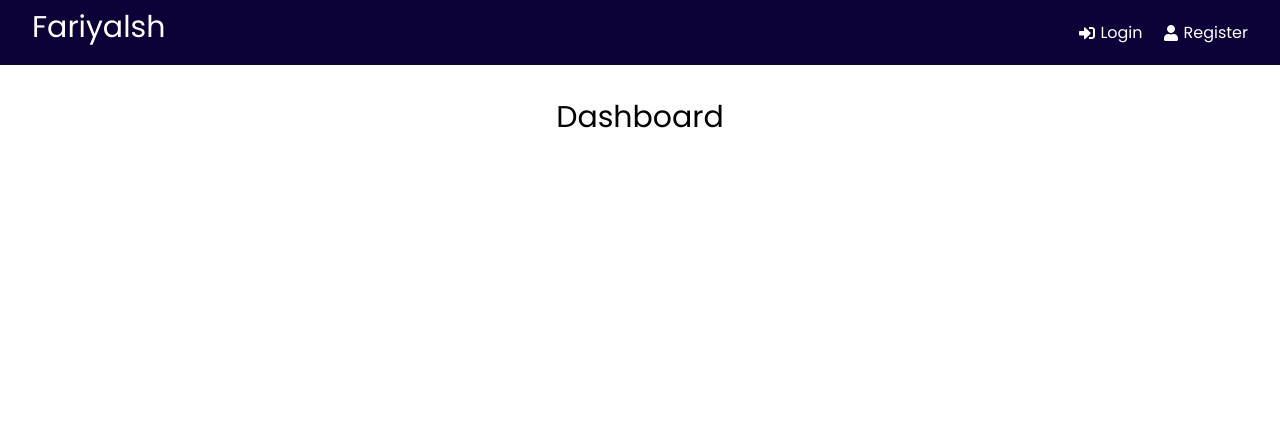
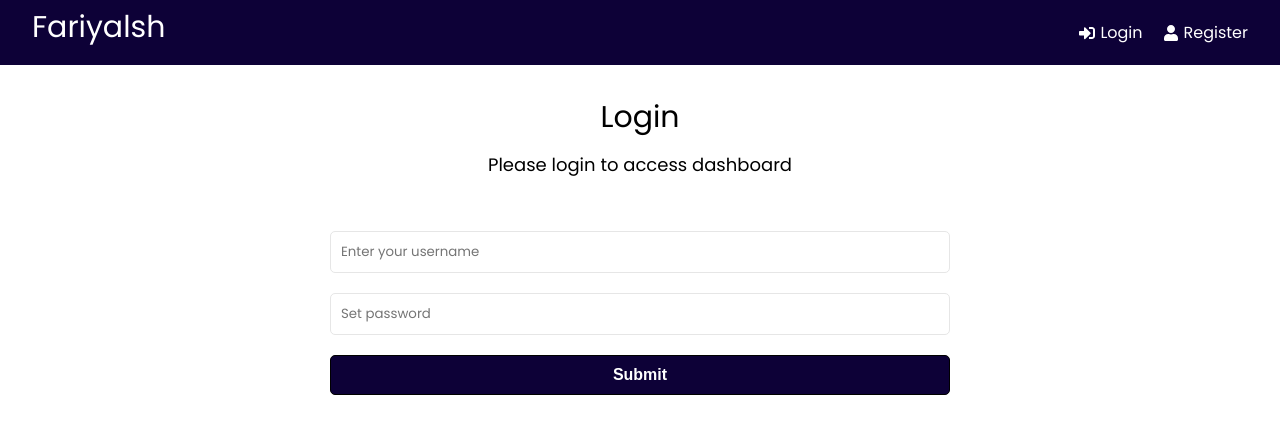
Before and after one commit to Munim-Ali/Fariya-Admin, a React (Create React App) app in the folder frontend/: page / in a window 1280 px wide. Shown: the top 434 px of the page. Built offline with nearby package versions, Linux system fonts and the light colour scheme.

Commit message:
concurrently package

```diff
--- a/frontend/src/App.js
+++ b/frontend/src/App.js
@@ -19,10 +19,10 @@ function App() {
           <div className="container">
             <Routes>
               <Route path="/register" element={<Register />} />
-              <Route path="/login" element={<Login />} />
+              <Route path="/" element={<Login />} />
             </Routes>
             <Routes>
-              <Route path="/" element={<Dashboard />} />
+              <Route path="/dashboard" element={<Dashboard />} />
             </Routes>
           </div>
         </Router>
--- a/frontend/src/components/Header.jsx
+++ b/frontend/src/components/Header.jsx
@@ -10,7 +10,7 @@ function Sidebar() {
         </div>
         <ul>
             <li>
-                <Link to="/login">
+                <Link to="/">
                     <FaSignInAlt />Login
                 </Link>
             </li>
--- a/package.json
+++ b/package.json
@@ -6,7 +6,8 @@
   "scripts": {
     "test": "echo \"Error: no test specified\" && exit 1",
     "start": "node app.js",
-    "client": "npm start --prefix frontend"
+    "client": "npm start --prefix frontend",
+    "dev": "concurrently \"npm run start\" \"npm run client\""
   },
   "author": "munim ali",
   "license": "ISC",
@@ -19,5 +20,8 @@
     "jsonwebtoken": "^8.5.1",
     "latest-version": "^6.0.0",
     "mongoose": "^6.4.0"
+  },
+  "devDependencies": {
+    "concurrently": "^7.2.2"
   }
 }
```
Also changed, not shown: 1 other file (tests, documents, lock files or other folders).
